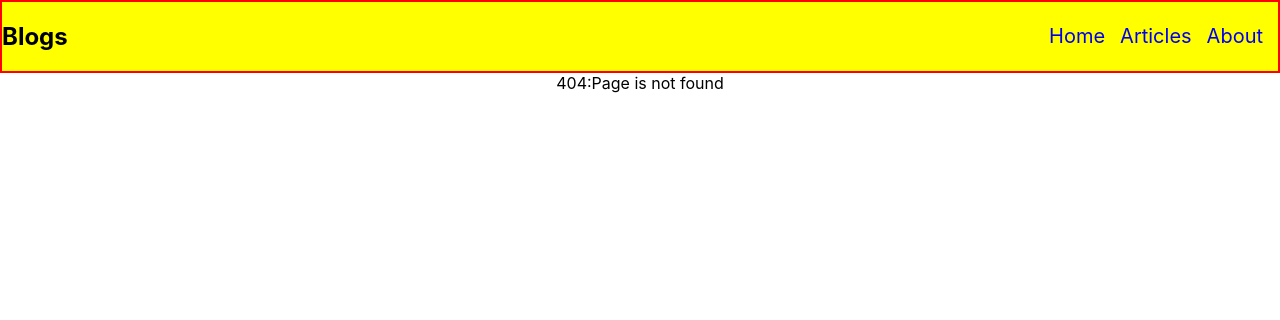
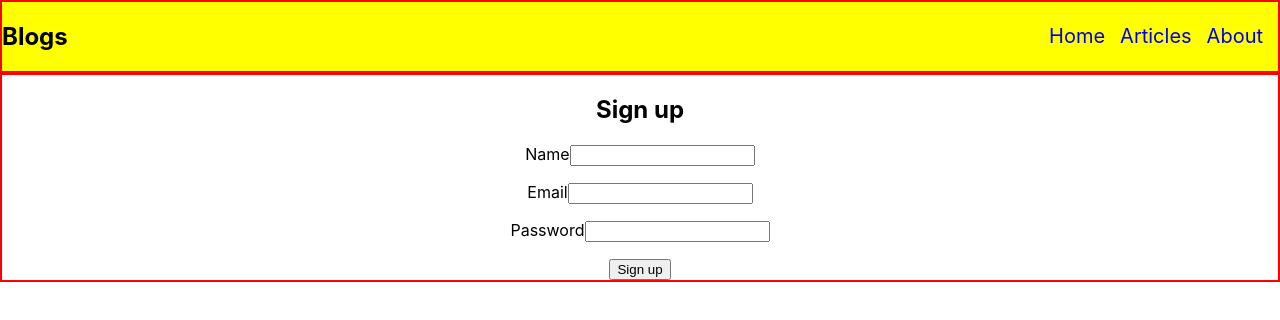
Before and after one commit to anilbdev/blog-app-frontend, a React (Create React App) app: page /signup in a window 1280 px wide. Before the commit this address had no page. Shown: the top 320 px of the page. Built offline with nearby package versions, Linux system fonts and the light colour scheme.

Commit message:
front end form validation done

```diff
--- a/src/App.js
+++ b/src/App.js
@@ -6,6 +6,7 @@ import ArticlesList from './pages/ArticlesList';
 import ArticlePage from './pages/ArticlePage';
 import Error from './pages/Error';
 import Header from './componenets/Header';
+import Signup from './pages/Signup';
 function App() {
   return (
     <BrowserRouter>
@@ -13,6 +14,7 @@ function App() {
       <div className="App">
         <Routes>
           <Route path='/' element={<Home/>} />
+          <Route path='/signup' element={<Signup/>} />
           <Route path='/about' element={<About/>} />
           <Route path='/articles-list' element={<ArticlesList/>} />
           <Route path='/article/:name' element={<ArticlePage/>} />
--- /dev/null
+++ b/src/api/validation.js
@@ -0,0 +1,22 @@
+function validation(values){
+    const errors = {}
+    const regex =/^\w+@[a-zA-Z_]+?\.[a-zA-Z]{2,3}$/
+    if(!values.username){
+        errors.username = "Name is required!!"
+    }
+    if(!values.email){
+        errors.email = "Email is required!!"
+    }else if(!regex.test(values.email)){
+        errors.email = "Email is Invalid!!"
+
+    }if(!values.password){
+        errors.password = "Password is Required!!"
+
+    }else if(values.password.length <5){
+        errors.password = "Password is too short!!"
+
+    }
+    return errors
+}
+
+export default validation
--- a/src/componenets/AddComments.jsx
+++ b/src/componenets/AddComments.jsx
@@ -17,7 +17,6 @@ function AddComments({ name, setArticleData }) {
         setArticleData(response.data)
       })
   }
-
 
   return (
     <div>
--- /dev/null
+++ b/src/pages/Signup.css
@@ -0,0 +1,11 @@
+.signup-container{
+    border: 2px solid red;
+}
+.form-container{
+
+}
+.form-inputs{
+    display: flex;
+    flex-direction: column;
+
+}
--- /dev/null
+++ b/src/pages/Signup.jsx
@@ -0,0 +1,76 @@
+import React, { useEffect, useState } from "react"
+import "./Signup.css"
+import validation from "../api/validation"
+function Signup() {
+  const [formValues, setFormValues] = useState({
+    username: "",
+    email: "",
+    password: "",
+  })
+  const [formErrorValues, setFormErrorValues] = useState({})
+  // Flag for submit click
+  const [isSubmit, setIsSubmit] = useState(false);
+  // function for onchange
+  const handleOnChange = event => {
+    const { name, value } = event.target
+    setFormValues({ ...formValues, [name]: value })
+  }
+  //validation and sending details to server
+  const handleSubmit = event => {
+    event.preventDefault()
+    setFormErrorValues(validation(formValues))
+    setIsSubmit(true)
+  }
+useEffect(() => {
+  if(Object.keys(formErrorValues).length === 0 && isSubmit)
+  alert('Succesfull login')
+
+
+}, [isSubmit]);
+
+
+  return (
+    <div className="signup-container">
+      <form className="form-container" onSubmit={handleSubmit}>
+        <h2>Sign up</h2>
+        <div className="form-inputs">
+          <label htmlFor="username">
+            Name
+            <input
+              name="username"
+              type="text"
+              id="username"
+              value={formValues.username}
+              onChange={handleOnChange}
+            />
+            <p>{formErrorValues.username}</p>
+          </label>
+          <label htmlFor="email">
+            Email
+            <input
+              name="email"
+              type="text"
+              id="email"
+              value={formValues.email}
+              onChange={handleOnChange}
+            />
+            <p>{formErrorValues.email}</p>
+          </label>
+          <label htmlFor="password">
+            Password
+            <input
+              name="password"
+              type="password"
+              id="password"
+              value={formValues.password}
+              onChange={handleOnChange}
+            />
+            <p>{formErrorValues.password}</p>
+          </label>
+        </div>
+        <button type="submit">Sign up</button>
+      </form>
+    </div>
+  )
+}
+export default Signup
```
